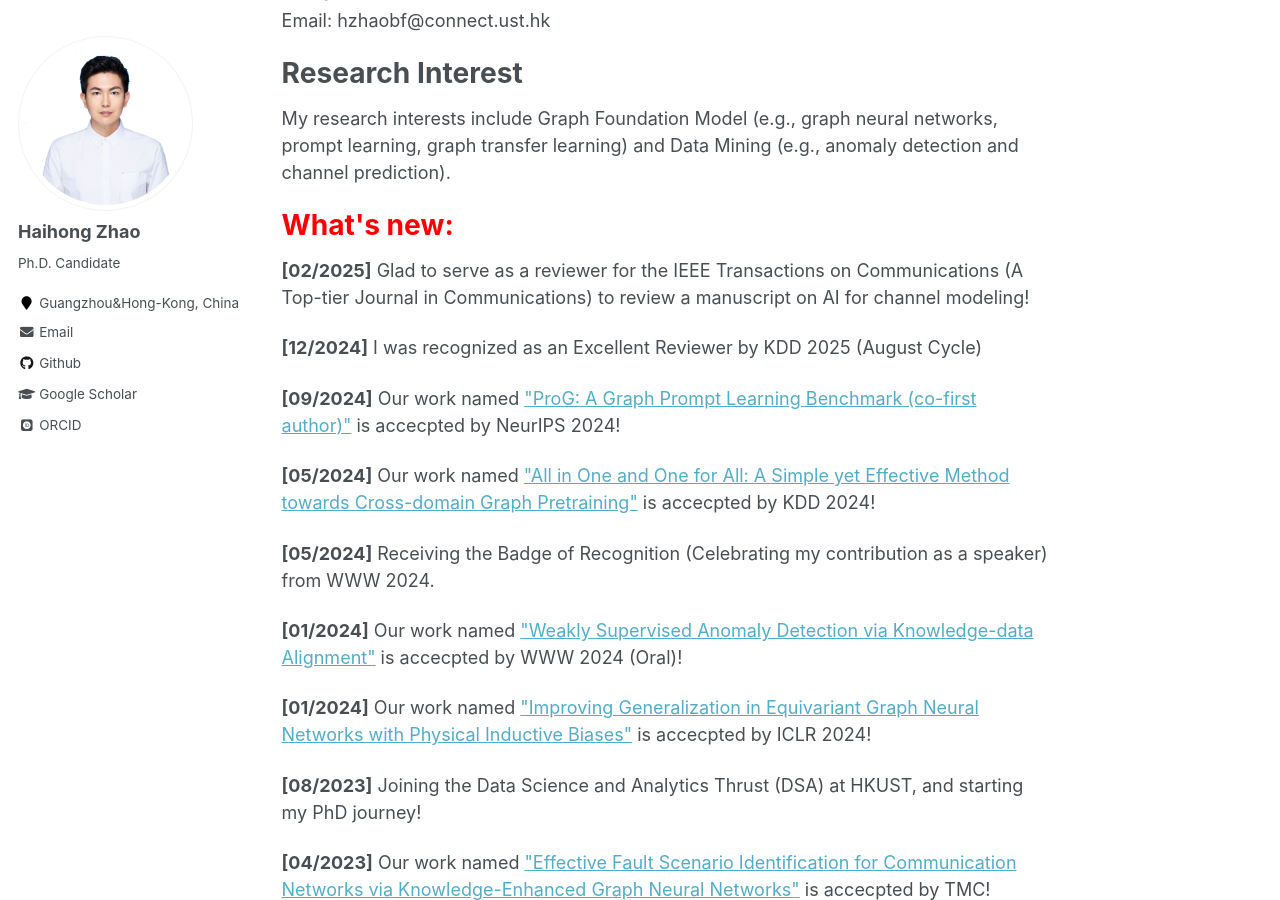
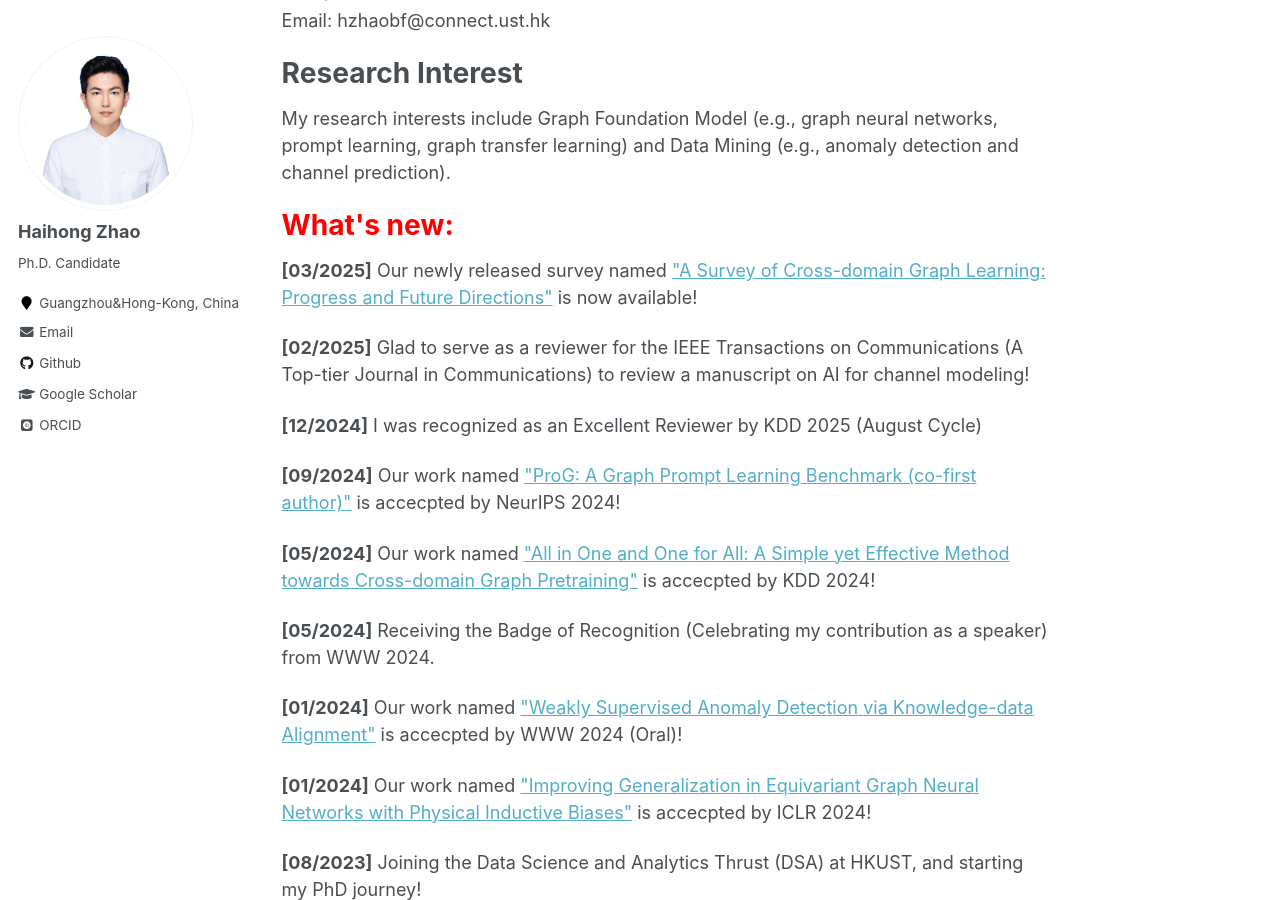
Before and after one commit to cshhzhao/cshhzhao.github.io, a Jekyll site: the page built from _pages/about.md, in a window 1280 px wide and 900 px high, scrolled down 393 px. Built offline with Jekyll 4.4.1, drawn with Linux system fonts in a browser that asks for light colours; some web fonts are replaced.

Commit message:
update homepage information

```diff
--- a/_pages/about.md
+++ b/_pages/about.md
@@ -25,6 +25,7 @@ My research interests include Graph Foundation Model (e.g., graph neural network
 Data Mining (e.g., anomaly detection and channel prediction).
 
 <h1 style="color:red">What's  new:</h1>
+<p><b>[03/2025]</b> Our newly released survey named <a href="https://arxiv.org/abs/2503.11086">"A Survey of Cross-domain Graph Learning: Progress and Future Directions"</a> is now available! <p>
 <p><b>[02/2025]</b> Glad to serve as a reviewer for the IEEE Transactions on Communications (A Top-tier Journal in Communications) to review a manuscript on AI for channel modeling! <p>
 <p><b>[12/2024]</b> I was recognized as an Excellent Reviewer by KDD 2025 (August Cycle) <p>
 <p><b>[09/2024]</b> Our work named <a href="https://arxiv.org/abs/2406.05346">"ProG: A Graph Prompt Learning Benchmark (co-first author)"</a> is accecpted by NeurIPS 2024! <p>
```
